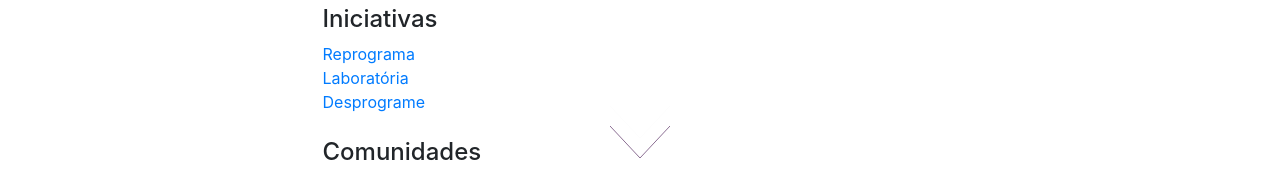
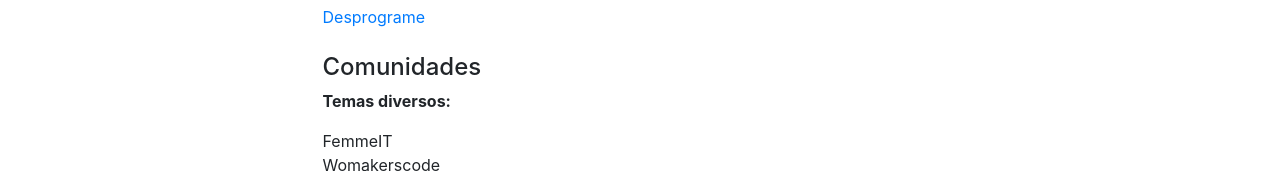
Before and after one commit to mellmiranda-zz/listaComunidade, a plain HTML site: page index.html in a window 1280 px wide. Shown: the part 622-793 px from the top of the page. Drawn offline with nearby package versions, Linux system fonts and the light colour scheme.

Commit message:
retirada seta

```diff
--- a/index.html
+++ b/index.html
@@ -42,17 +42,6 @@
             </div>
         </div>
     </div>
-</div>
-
-<!--Seta-->
-<div class="arrow__indication">
-<a href="#alista">
-    <svg class="arrows">
-        <path class="a1" d="M0 0 L30 32 L60 0"></path>
-        <path class="a2" d="M0 20 L30 52 L60 20"></path>
-        <path class="a3" d="M0 40 L30 72 L60 40"></path>
-    </svg>
-</a>
 </div>
 
 <!--A lista-->
```
